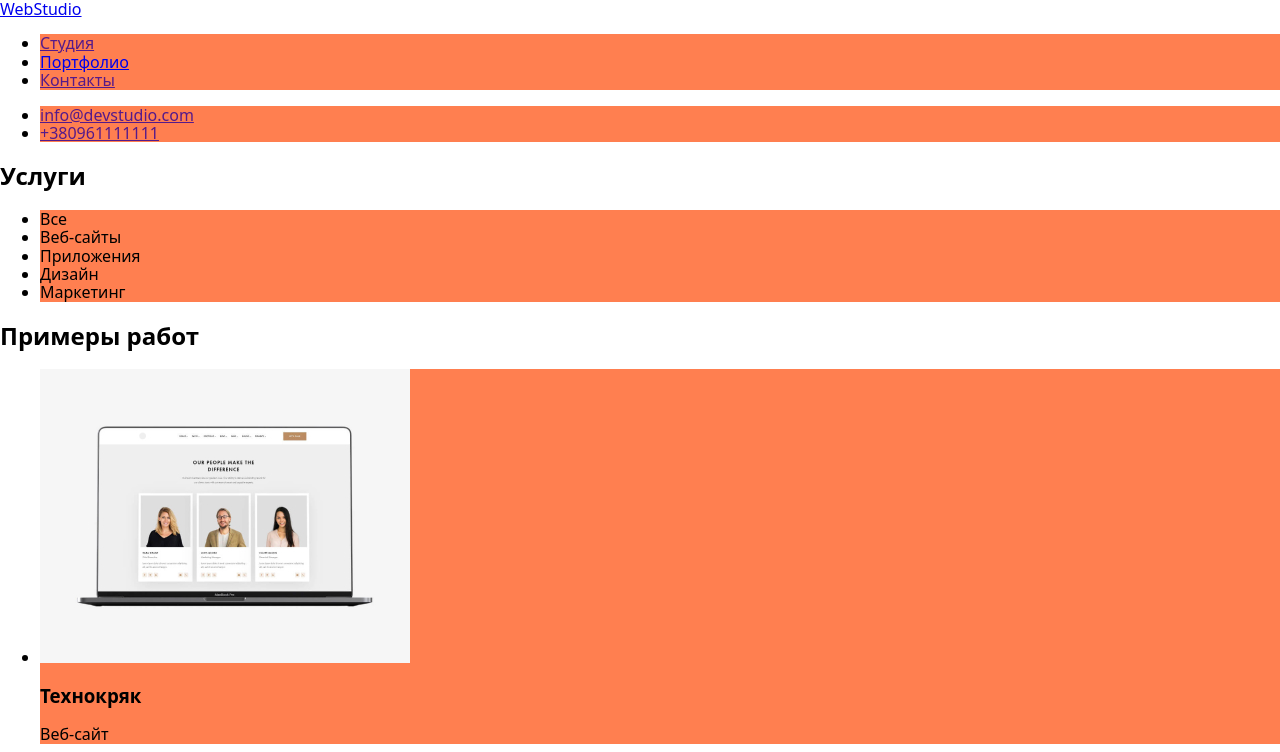
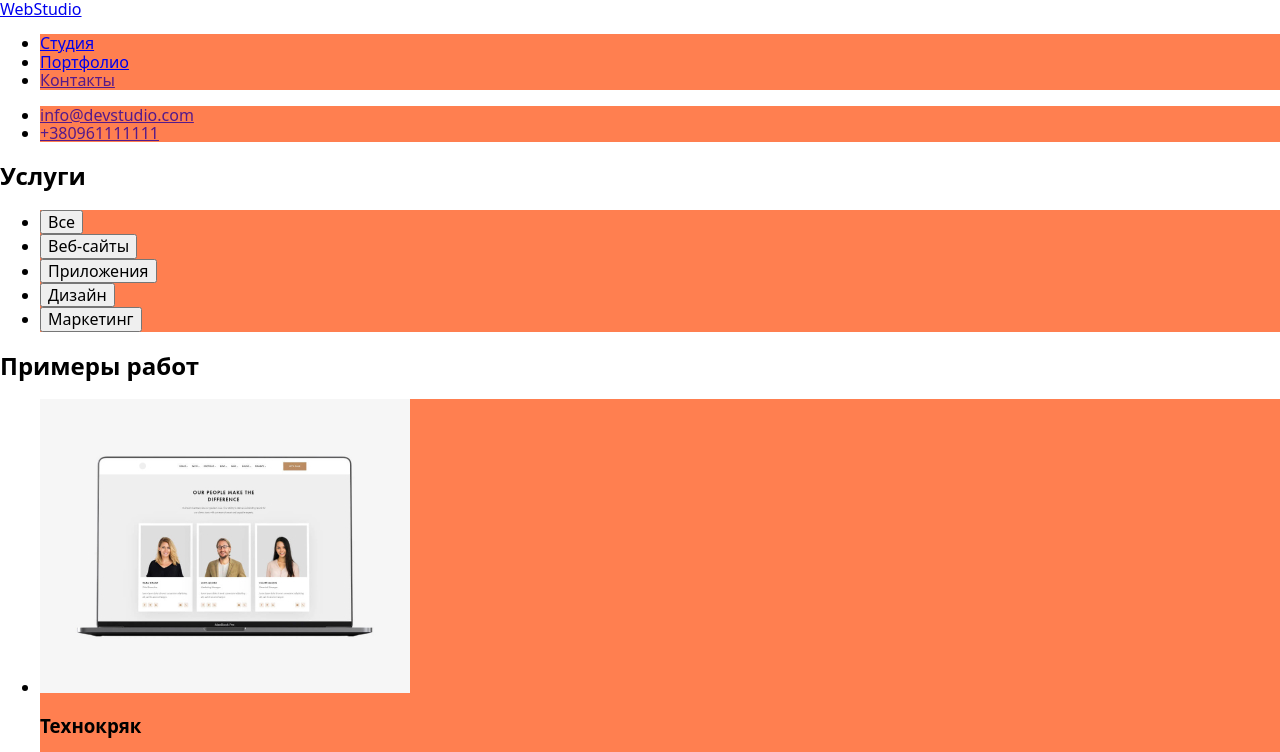
Before and after one commit to GannaAntonova/goit-markup-hw-02, a plain HTML site: page portfolio.html in a window 1280 px wide. Shown: the top 752 px of the page. Drawn offline with nearby package versions, Linux system fonts and the light colour scheme.

Commit message:
Buttons in portfolio.html
adding buttons to portfolio.html

```diff
--- a/portfolio.html
+++ b/portfolio.html
@@ -15,8 +15,8 @@
             <a href="./index.html" lang="en">WebStudio</a>
 
             <ul>
-                <li><a href="">Студия</a></li>
-                <li><a href="portfolio.html">Портфолио</a></li>
+                <li><a href="./index.html">Студия</a></li>
+                <li><a href="./portfolio.html">Портфолио</a></li>
                 <li><a href="">Контакты</a></li>
             </ul>
         </nav>
@@ -32,11 +32,16 @@
             <section>
                 <h2>Услуги</h2>
                 <ul>
-                    <li><a href=""></a>Все</li>
-                    <li><a href=""></a>Веб-сайты</li>
-                    <li><a href=""></a>Приложения</li>
-                    <li><a href=""></a>Дизайн</li>
-                    <li><a href=""></a>Маркетинг</li>
+                    <li><a href=""></a>
+                    <button type="button">Все</button></li>
+                    <li><a href=""></a>
+                    <button type="button">Веб-сайты</button></li>
+                    <li><a href=""></a>
+                    <button type="button">Приложения</button></li>
+                    <li><a href=""></a>
+                    <button type="button">Дизайн</button></li>
+                    <li><a href=""></a>
+                    <button type="button">Маркетинг</button></li>
                 </ul>
             </section>
 
```
Also changed, not shown: index.html (+2 -2 lines).
